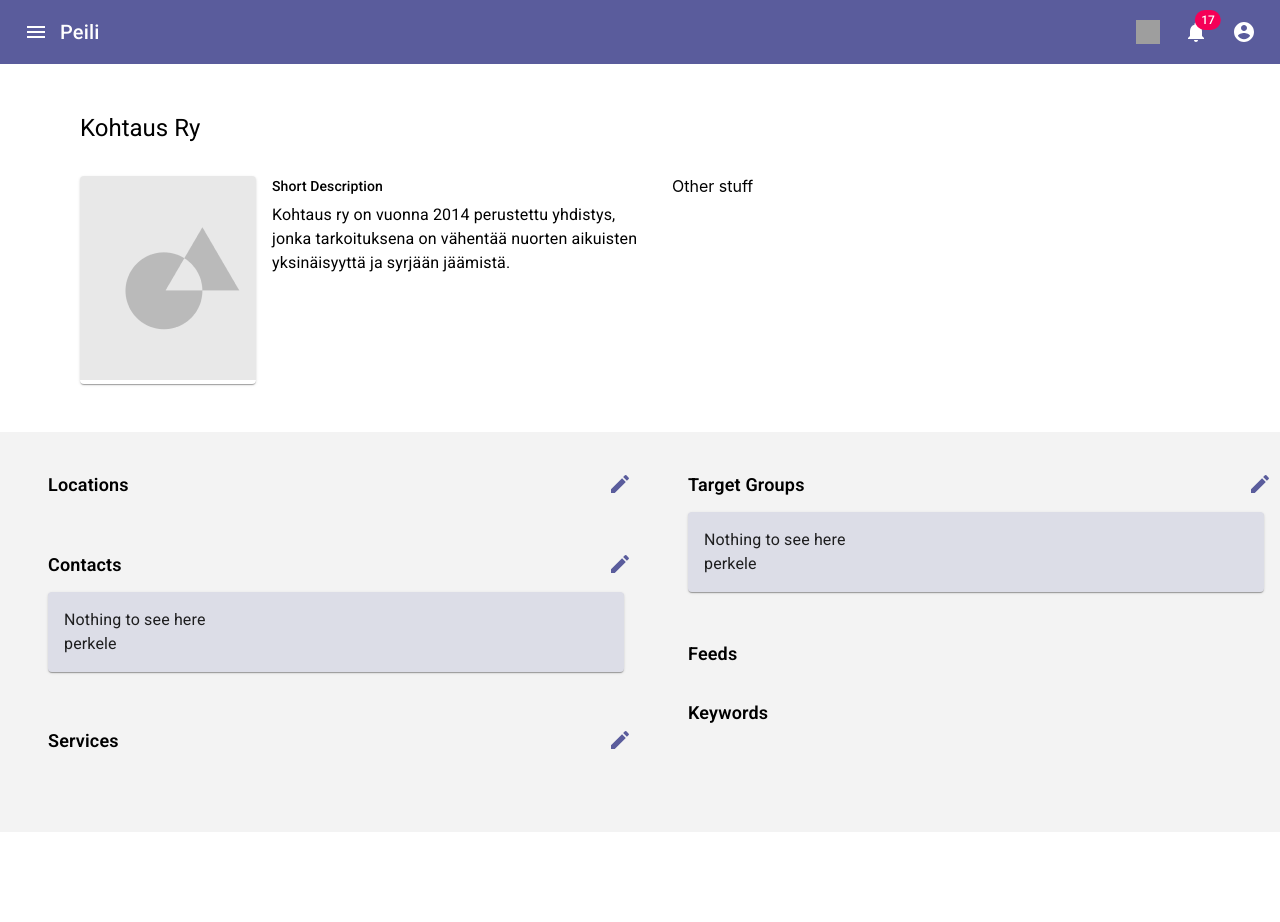
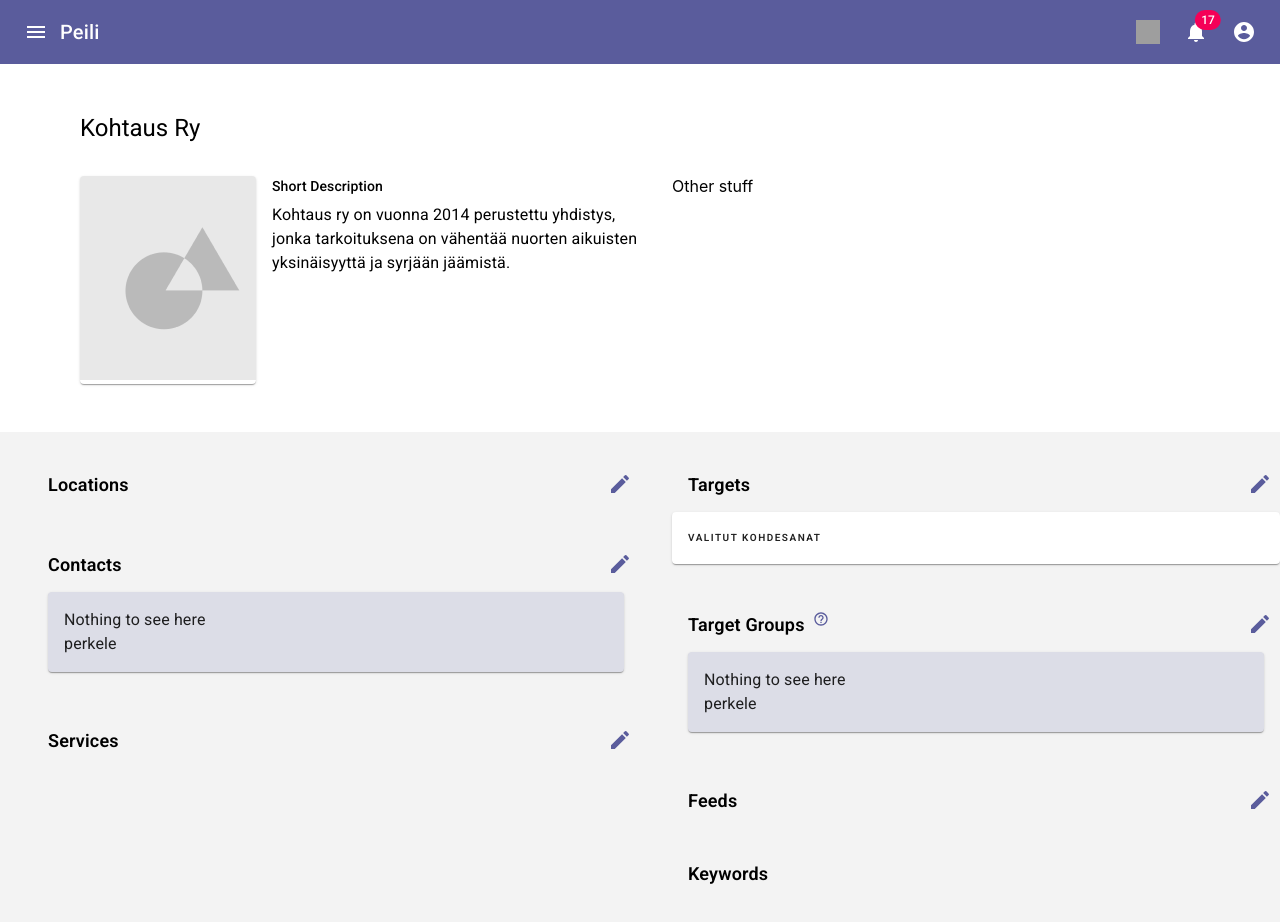
Before and after one commit to laavis/peili, a React (Create React App) app: page /organization in a window 1280 px wide. Shown: the top 922 px of the page. Before the commit the page ends 832 px from the top, so only its background shows below. Built offline with nearby package versions, Linux system fonts and the light colour scheme; grey boxes are pictures that could not be loaded.

Commit message:
refactor

```diff
--- /dev/null
+++ b/src/components/organization/AgeCriteria.js
@@ -0,0 +1,25 @@
+import React from 'react';
+import { Box, Slider, Typography } from '@material-ui/core';
+
+import styles from './styles';
+
+import Locale from '../Locale';
+import Translation from './organizationLocale';
+const l = Locale(Translation);
+
+export default ({ value, handleAgeChange }) => {
+  const globalClasses = styles();
+
+  return (
+    <Box>
+      <Typography className={globalClasses.textCapitalizedSmall}>
+        {l('age')}
+      </Typography>
+      <Slider
+        value={value}
+        onChange={handleAgeChange}
+        valueLabelDisplay="auto"
+      />
+    </Box>
+  );
+};
--- a/src/components/organization/Contact.js
+++ b/src/components/organization/Contact.js
@@ -17,9 +17,8 @@ import TextField from '../CachedInput';
 import { openDialog } from '../ConfirmationDialog';
 import Locale from '../Locale';
 import Translation from './organizationLocale';
+import { StyledExpansionPanelSummary } from './StyledExpansionPanelSummary';
 import globalStyles from './styles';
-
-import { StyledExpansionPanelSummary } from './StyledExpansionPanelSummary';
 
 const l = Locale(Translation);
 
@@ -105,6 +104,7 @@ export default ({
           <Typography className={globalClasses.textEmphasis}>
             {phone}
           </Typography>
+          <Typography>{description}</Typography>
           <Typography className={classes.textInternalMsg}>
             {internalMsg}
           </Typography>
--- a/src/components/organization/Feed.js
+++ b/src/components/organization/Feed.js
@@ -1,3 +1,8 @@
+/**
+ * @file Functionality of single social media feed. Editing username and adding hashtags
+ * @author Sara Suviranta <sara.suviranta@metropolia.fi>
+ */
+
 import {
   Box,
   Card,
--- a/src/components/organization/Feeds2.js
+++ b/src/components/organization/Feeds2.js
@@ -1,11 +1,18 @@
+/**
+ * @file Social media feeds save/edit/remove functionality. Three available social medias.
+ * @author Sara Suviranta <sara.suviranta@metropolia.fi>
+ */
+
 import {
   Box,
   Button,
+  IconButton,
   ListItemIcon,
   Menu,
   MenuItem,
   Typography
 } from '@material-ui/core';
+import EditIcon from '@material-ui/icons/Edit';
 import FacebookIcon from '@material-ui/icons/Facebook';
 import InstagramIcon from '@material-ui/icons/Instagram';
 import TwitterIcon from '@material-ui/icons/Twitter';
@@ -17,8 +24,11 @@ import styles from './styles';
 
 const l = Locale(Translation);
 
-export default ({ editable, feeds, setFeeds, changed, setChanged }) => {
+export default ({ changed, setChanged }) => {
   const globalClasses = styles();
+
+  const [feeds, setFeeds] = React.useState([]);
+  const [editable, setEditable] = React.useState(false);
 
   const enabledFeeds = {
     instagram: <InstagramIcon fontSize="small" />,
@@ -83,14 +93,33 @@ export default ({ editable, feeds, setFeeds, changed, setChanged }) => {
     }
   };
 
+  const handleEditClick = () => {
+    setEditable(true);
+  };
+
+  const handleSaveClick = () => {
+    localStorage.setItem('feeds', JSON.stringify(feeds));
+    setEditable(false);
+  };
+
   return (
     <Box className={globalClasses.section}>
+      <Box className={globalClasses.sectionTitleContainer}>
         <Typography className={globalClasses.sectionTitle}>
           {l('feedsHeader')}
           <span
             className={changed ? globalClasses.unsavedChangesIcon : ''}
           ></span>
         </Typography>
+        <IconButton
+          onClick={handleEditClick}
+          className={globalClasses.editSectionButton}
+          aria-label="language"
+          color="primary"
+        >
+          <EditIcon />
+        </IconButton>
+      </Box>
       {feeds.map((feed, index) => (
         <Feed
           {...feed}
@@ -101,6 +130,11 @@ export default ({ editable, feeds, setFeeds, changed, setChanged }) => {
           handleRemove={handleRemove(index)}
         />
       ))}
+      <Box
+        className={
+          editable ? globalClasses.sectionButtonsContainer : globalClasses.hide
+        }
+      >
         <Button
           className={editable ? globalClasses.buttonAdd : globalClasses.hide}
           color="primary"
@@ -108,6 +142,10 @@ export default ({ editable, feeds, setFeeds, changed, setChanged }) => {
         >
           {l('addFeedButtonText')}
         </Button>
+        <Button onClick={handleSaveClick} color="primary" variant="contained">
+          {l('save')}
+        </Button>
+      </Box>
       <Menu
         id="add-feed-type-menu"
         anchorEl={feedSelectMenuAnchorEl}
--- a/src/components/organization/Service.js
+++ b/src/components/organization/Service.js
@@ -4,7 +4,6 @@ import {
   Checkbox,
   ExpansionPanel,
   ExpansionPanelDetails,
-  ExpansionPanelSummary,
   FormControl,
   FormControlLabel,
   Grid,
@@ -33,6 +32,7 @@ import { StyledExpansionPanelSummary } from './StyledExpansionPanelSummary';
 import globalStyles from './styles';
 
 import GenderCriteria from './GenderCriteria';
+import AgeCriteria from './AgeCriteria';
 
 const l = Locale(Translation);
 
@@ -61,6 +61,7 @@ export default ({
 
   const [openState, setOpenState] = React.useState(false);
   const [criteriaMenuAnchorEl, setCriteriaMenuAnchorEl] = React.useState(null);
+  const [ageValue, setAgeValue] = React.useState([18, 30]);
 
   const icon = editable ? <ExpandMoreIcon /> : null;
 
@@ -106,8 +107,6 @@ export default ({
 
     handleEdit({ requirements: requirementsCache });
   };
-
-  const [ageValue, setAgeValue] = React.useState([18, 30]);
 
   const setAgeValues = (min, max) => {
     const requirementsCache = requirements;
@@ -249,7 +248,7 @@ export default ({
               {requirements.map(x => {
                 if (x.type === 'gender')
                   return (
-                    <Grid item xs={3}>
+                    <Grid item xs={6}>
                       <FormControlLabel
                         checked={true}
                         label={x.isMale ? l('forMen') : l('forWomen')}
@@ -267,11 +266,12 @@ export default ({
                       />
                     </Grid>
                   );
-
                 if (x.type === 'age')
                   return (
                     <Grid item xs={6}>
-                      <Typography></Typography>
+                      <Typography>
+                        {'Age Limit: ' + x.min + ' - ' + x.max}
+                      </Typography>
                     </Grid>
                   );
               })}
@@ -343,7 +343,13 @@ export default ({
                           handleGenderChange={handleGenderChange}
                         />
                       );
-                    if (x.type === 'age') return age();
+                    if (x.type === 'age')
+                      return (
+                        <AgeCriteria
+                          value={x.ageValue}
+                          handleAgeChange={handleAgeChange}
+                        />
+                      );
                     if (x.type === 'kela') return kela(x.isRequired);
                     return null;
                   })}
--- a/src/components/organization/TargetGroup.js
+++ b/src/components/organization/TargetGroup.js
@@ -2,23 +2,60 @@
 // One criteria per component
 
 import React from 'react';
-import { Typography, Box, ExpansionPanel } from '@material-ui/core';
+import {
+  Typography,
+  Box,
+  ExpansionPanel,
+  ExpansionPanelDetails
+} from '@material-ui/core';
 import { StyledExpansionPanelSummary } from './StyledExpansionPanelSummary';
 // styles
 import styles from './styles';
 import { makeStyles } from '@material-ui/core/styles';
 
+import GenderCriteria from './GenderCriteria';
+import AgeCriteria from './AgeCriteria';
+
 const useStyles = makeStyles(theme => ({
-  todo: {}
+  todo: {
+    flexDirection: 'column'
+  },
+  wrapper: {
+    width: '60%'
+  },
+  summary: {
+    width: '60%'
+  }
 }));
 
 export default ({ name, criteria, editable }) => {
   const classes = useStyles();
   const globalClasses = styles();
 
-  const enabledTargetGroups = {
-    age: 'age',
-    gender: 'gender'
+  const [ageValue, setAgeValue] = React.useState([18, 30]);
+
+  const setAgeValues = (min, max) => {
+    const requirementsCache = criteria;
+    const ageIndex = requirementsCache.findIndex(x => x.type === 'age');
+    if (ageIndex < 0) {
+      requirementsCache.push({ type: 'age', min, max });
+    } else {
+      requirementsCache[ageIndex].min = min;
+      requirementsCache[ageIndex].max = max;
+    }
+  };
+
+  const handleAgeChange = (event, newValue) => {
+    setAgeValue(newValue);
+    setAgeValues(newValue[0], newValue[1]);
+  };
+
+  const handleType = () => {
+    if (name === 'gender') {
+      return <GenderCriteria value="" handleGenderChange={null} />;
+    } else if (name === 'age') {
+      return <AgeCriteria value={ageValue} handleAgeChange={handleAgeChange} />;
+    }
   };
 
   const summary = () => {
@@ -26,8 +63,10 @@ export default ({ name, criteria, editable }) => {
       <StyledExpansionPanelSummary
         className={globalClasses.expansionPanelPaddingReset}
       >
-        <Box className={globalClasses.summaryWrapper}>
-          <Typography className={globalClasses.textEmphasis}></Typography>
+        <Box className={classes.summary}>
+          {name === 'age' ? (
+            <Typography className={globalClasses.textEmphasis}>ikä</Typography>
+          ) : null}
         </Box>
       </StyledExpansionPanelSummary>
     );
@@ -35,10 +74,13 @@ export default ({ name, criteria, editable }) => {
 
   return (
     <Box className={globalClasses.expansionPanelContainer}>
-      <ExpansionPanel>
-        <Typography className={globalClasses.textEmphasis}>{name}</Typography>
-
-        <Box className={classes.todo} />
+      <ExpansionPanel className={globalClasses.expansionPanel}>
+        {!editable ? summary() : null}
+        <ExpansionPanelDetails
+          className={globalClasses.expansionPanelPaddingReset}
+        >
+          <Box className={classes.wrapper}>{handleType()}</Box>
+        </ExpansionPanelDetails>
       </ExpansionPanel>
     </Box>
   );
--- a/src/components/organization/TargetGroups.js
+++ b/src/components/organization/TargetGroups.js
@@ -5,9 +5,11 @@ import {
   Box,
   Menu,
   MenuItem,
-  IconButton
+  IconButton,
+  Tooltip
 } from '@material-ui/core';
 import EditIcon from '@material-ui/icons/Edit';
+import HelpIcon from '@material-ui/icons/HelpOutline';
 
 import Locale from '../Locale';
 import Translation from './organizationLocale';
@@ -15,6 +17,7 @@ import Translation from './organizationLocale';
 import styles from './styles';
 import TargetGroup from './TargetGroup';
 import EmptySection from './EmptySection';
+import GenderCriteria from './GenderCriteria';
 
 const l = Locale(Translation);
 
@@ -25,6 +28,11 @@ export default () => {
   const [editable, setEditable] = React.useState(false);
   const [changed, setChanged] = React.useState(false);
   const [targetGroups, setTargetGroups] = React.useState([]);
+
+  const [
+    targetGroupTypeMenuAnchorEl,
+    setTargetGroupTypeMenuAnchorEl
+  ] = React.useState(null);
 
   React.useEffect(() => {
     const storedTargetGroups = JSON.parse(
@@ -69,11 +77,6 @@ export default () => {
     gender: 'gender'
   };
 
-  const [
-    targetGroupTypeMenuAnchorEl,
-    setTargetGroupTypeMenuAnchorEl
-  ] = React.useState(null);
-
   const handleOpenTargetGroupTypeMenu = event => {
     setTargetGroupTypeMenuAnchorEl(event.currentTarget);
   };
@@ -90,7 +93,7 @@ export default () => {
         break;
       }
       default:
-        return;
+        break;
     }
   };
 
@@ -111,6 +114,14 @@ export default () => {
       <Box className={globalClasses.sectionTitleContainer}>
         <Typography className={globalClasses.sectionTitle}>
           {l('targetGroupSectionHeader')}
+          <span>
+            <Tooltip
+              title={l('targetGroupsHelpText')}
+              className={globalClasses.infoTooltip}
+            >
+              <HelpIcon color="primary" className={globalClasses.helpIcon} />
+            </Tooltip>
+          </span>
           <span
             className={changed ? globalClasses.unsavedChangesIcon : ''}
           ></span>
@@ -124,7 +135,7 @@ export default () => {
           <EditIcon />
         </IconButton>
       </Box>
-      {!hasTargetGroups ? EmptySection() : null}
+      {!hasTargetGroups ? <EmptySection /> : null}
       {targetGroups.map((targetGroup, index) => (
         <TargetGroup
           {...targetGroup}
@@ -154,10 +165,10 @@ export default () => {
           anchorEl={targetGroupTypeMenuAnchorEl}
           keepMounted
           open={Boolean(targetGroupTypeMenuAnchorEl)}
-          onClose={handleCloseTargetGroupTypeMenu}
+          onClose={handleCloseTargetGroupTypeMenu()}
         >
           {Object.keys(enabledTypes).map(x => (
-            <MenuItem onClick={handleCloseTargetGroupTypeMenu(x)}>
+            <MenuItem onClick={handleCloseTargetGroupTypeMenu(x)} key={x}>
               <Typography>{l`targetGroupType`[x]}</Typography>
             </MenuItem>
           ))}
--- a/src/components/organization/Targets.js
+++ b/src/components/organization/Targets.js
@@ -1,11 +1,26 @@
-// Target words eg. loneliness, exclusion etc, displayed as chips
+/**
+ * @file Target section. Handles adding and removing targets
+ * @author Sara Suviranta <sara.suviranta@metropolia.fi>
+ */
 
-// Component for target groups eg. criteria: Age from 18 to 30
-// One criteria per component
-
-import Chip from '@material-ui/core/Chip';
 import { makeStyles } from '@material-ui/core/styles';
 import React from 'react';
+import {
+  Box,
+  Chip,
+  Button,
+  Card,
+  IconButton,
+  CardContent,
+  Typography
+} from '@material-ui/core';
+import EditIcon from '@material-ui/icons/Edit';
+
+import Locale from '../Locale';
+import Translation from './organizationLocale';
+import styles from './styles';
+
+const l = Locale(Translation);
 
 const useStyles = makeStyles(theme => ({
   formControl: {
@@ -16,46 +31,121 @@ const useStyles = makeStyles(theme => ({
     marginTop: theme.spacing(2)
   },
   chip: {
-    margin: theme.spacing(0.5)
+    marginRight: '0.25rem'
+  },
+  saveBtnContainer: {
+    display: 'flex',
+    justifyContent: 'flex-end'
+  },
+  targetBox: {
+    marginBottom: '1rem'
   }
 }));
 
 export default () => {
+  const globalClasses = styles();
   const classes = useStyles();
-  // const [age, setAge] = React.useState('');
 
-  /*
-  const handleChange = e => {
-    setAge(e.target.value);
-  };
-  */
-
+  const [editable, setEditable] = React.useState(false);
+  const [targets, setTargets] = React.useState([]);
   const [chipData, setChipData] = React.useState([
-    { key: 0, label: 'Loneliness' },
-    { key: 1, label: 'Exclusion' },
-    { key: 2, label: 'Social Challenges' },
-    { key: 3, label: 'Mental Health Problems' },
-    { key: 4, label: 'Depression' }
+    { key: 0, label: l('loneliness') },
+    { key: 1, label: l('exclusion') },
+    { key: 2, label: l('socialIssues') },
+    { key: 3, label: l('mentalHealthProblems') }
   ]);
 
-  const handleDelete = chipToDelete => () => {
-    setChipData(chips => chips.filter(chip => chip.key !== chipToDelete.key));
+  React.useEffect(() => {
+    const storedTargets = JSON.parse(localStorage.getItem('targets') || '[]');
+    setTargets(storedTargets);
+  }, [setTargets]);
+
+  const handleChipClick = chip => () => {
+    if (!targets.includes(chip.label)) {
+      targets.push(chip.label);
+    }
+    setTargets([...targets]);
   };
 
+  const handleChipRemove = index => () => {
+    targets.splice(index, 1);
+    setTargets([...targets]);
+  };
+
+  const handleEditClick = () => {
+    setEditable(true);
+  };
+
+  const handleSaveClick = () => {
+    localStorage.setItem('targets', JSON.stringify(targets));
+    setEditable(false);
+  };
+
+  console.log(targets);
+
   return (
-    <div>
-      <div>
+    <Box className={globalClasses.section}>
+      <Box className={globalClasses.sectionTitleContainer}>
+        <Typography className={globalClasses.sectionTitle}>
+          {l('targetsHeader')}
+        </Typography>
+        <IconButton
+          onClick={handleEditClick}
+          className={globalClasses.editSectionButton}
+          aria-label="language"
+          color="primary"
+        >
+          <EditIcon />
+        </IconButton>
+      </Box>
+      <Box className={globalClasses.expansionPanelContainer}>
+        <Card className={globalClasses.outerContainerPadding}>
+          <CardContent className={globalClasses.expansionPanelPaddingReset}>
+            <Box className={editable ? classes.targetBox : null}>
+              <Typography className={globalClasses.textCapitalizedSmall}>
+                Valitut kohdesanat
+              </Typography>
+              {targets.map((target, index) => {
+                return (
+                  <Chip
+                    label={target}
+                    className={classes.chip}
+                    key={index}
+                    color="primary"
+                    onDelete={editable ? handleChipRemove(index) : null}
+                  />
+                );
+              })}
+            </Box>
+            <Box
+              className={
+                editable ? classes.availableTargets : globalClasses.hide
+              }
+            >
+              <Typography className={globalClasses.textCapitalizedSmall}>
+                Valittavissa olevat kohdesanat
+              </Typography>
               {chipData.map(data => {
                 return (
                   <Chip
+                    label={data.label}
+                    className={classes.chip}
                     key={data.key}
-              label={data.label}
-              onDelete={handleDelete(data)}
-              className={classes.chip}
+                    onClick={handleChipClick(data)}
+                    color="primary"
+                    variant="outlined"
                   />
                 );
               })}
-      </div>
-    </div>
+            </Box>
+          </CardContent>
+        </Card>
+      </Box>
+      <Box className={editable ? classes.saveBtnContainer : globalClasses.hide}>
+        <Button onClick={handleSaveClick} color="primary" variant="contained">
+          {l('save')}
+        </Button>
+      </Box>
+    </Box>
   );
 };
--- a/src/components/organization/organizationLocale.json
+++ b/src/components/organization/organizationLocale.json
@@ -49,11 +49,11 @@
   },
   "feedsHeader": {
     "en": "Feeds",
-    "fi": "Feedit"
+    "fi": "Fiidi"
   },
   "addFeedButtonText": {
     "en": "Add Feed",
-    "fi": "Lisää Feedi"
+    "fi": "Lisää Fiidi"
   },
   "feedsHandle": {
     "en": "@username",
@@ -228,5 +228,29 @@
   "forKelaRehabs": {
     "en": "For KELA-rehabilitees only",
     "fi": "Vain KELA-kuntoutujille"
+  },
+  "targetGroupsHelpText": {
+    "en": "",
+    "fi": "Rajaa organisaation kohderyhmien perusteella, esim. Ikä: Vain 18-30 vuotiaat käyttäjät näkevät organisaation"
+  },
+  "targetsHeader": {
+    "en": "Targets",
+    "fi": "Kohdesanat"
+  },
+  "loneliness": {
+    "en": "Loneliness",
+    "fi": "Yksinäisyys"
+  },
+  "exclusion": {
+    "en": "Exclusion",
+    "fi": "Syrjäytyminen"
+  },
+  "socialIssues": {
+    "en": "Social Issues",
+    "fi": "Sosiaaliset haasteet"
+  },
+  "mentalHealthProblems": {
+    "en": "Mental Health Problems",
+    "fi": "Mielenterveysongelmat"
   }
 }
--- a/src/components/organization/styles.js
+++ b/src/components/organization/styles.js
@@ -16,6 +16,7 @@ const styles = makeStyles(theme => ({
     fontSize: '1.125rem', // 18px
     fontWeight: 600,
     marginLeft: '1rem',
+    position: 'relative',
     marginBottom: '0 !important'
   },
   expansionPanelContainer: {
--- a/src/views/OrganizationPanel.js
+++ b/src/views/OrganizationPanel.js
@@ -1,11 +1,9 @@
 import Card from '@material-ui/core/Card';
-import Fab from '@material-ui/core/Fab';
 import Grid from '@material-ui/core/Grid';
 import { makeStyles } from '@material-ui/core/styles';
 import Typography from '@material-ui/core/Typography';
 import React from 'react';
 import Locale from '../components/Locale';
-import { Keywords } from '../components/organization';
 import Contacts from '../components/organization/Contacts';
 import Feeds2 from '../components/organization/Feeds2';
 import Locations from '../components/organization/Locations';
@@ -13,6 +11,7 @@ import Translation from '../components/organization/organizationLocale';
 import Services from '../components/organization/Services';
 import DefaultImage from '../img/Image.png';
 import TargetGroups from '../components/organization/TargetGroups';
+import Targets from '../components/organization/Targets';
 
 const l = Locale(Translation);
 
@@ -78,19 +77,8 @@ export const OrganizationPanel = () => {
   const [locations, setLocations] = React.useState([]);
 
   // const [targetGroups, setTargetGroups] = React.useState([]);
-  const [feeds, setFeeds] = React.useState([]);
 
   const [changed, setChanged] = React.useState(false);
-
-  // Enables editing
-  const handleEditClick = () => {};
-
-  // Save
-  const handleSaveClick = () => {
-    // localStorage.setItem('targetGroups', JSON.stringify(targetGroups));
-    localStorage.setItem('feeds', JSON.stringify(feeds));
-    setChanged(false);
-  };
 
   return (
     <div className={classes.root}>
@@ -135,13 +123,9 @@ export const OrganizationPanel = () => {
           </Grid>
           {/* Right Column */}
           <Grid item xs={12} md={6}>
+            <Targets />
             <TargetGroups />
-            <Feeds2
-              feeds={feeds}
-              setFeeds={setFeeds}
-              changed={changed}
-              setChanged={setChanged}
-            />
+            <Feeds2 />
             <div className={classes.sectionWrapper}>
               <Typography className={classes.sectionTitle}>
                 {l('keywordHeader')}
```
Lines whose indentation alone changed are shown as unchanged.
